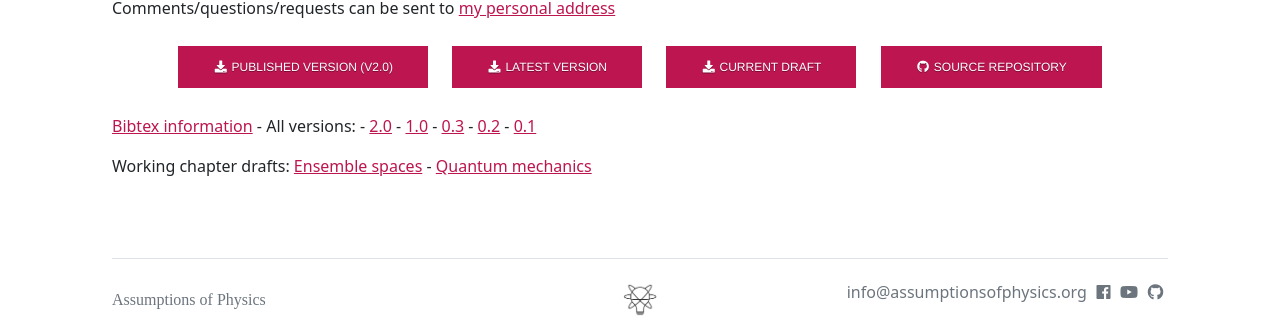
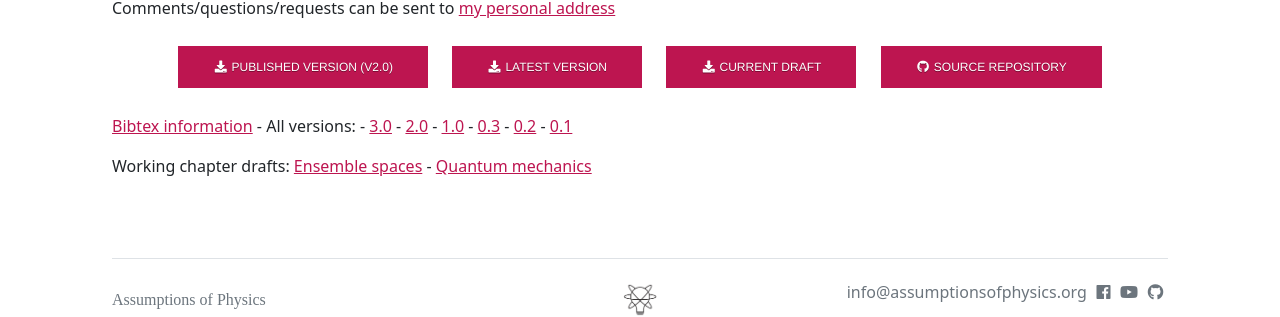
Before and after one commit to assumptionsofphysics/assumptionsofphysics.github.io, a Jekyll site: the page built from book/index.html, in a window 1280 px wide. Shown: the part 199-516 px from the top of the page. Built offline with Jekyll 4.4.1, drawn with Linux system fonts in a browser that asks for light colours; nearby versions of some CDN libraries; some web fonts are replaced.

Commit message:
Releasing version 3.0

```diff
--- a/book/index.html
+++ b/book/index.html
@@ -15,12 +15,13 @@
                 Comments/questions/requests can be sent to <a href="mailto:carcassi@umich.edu">my personal address</a></p>
             <p style="text-align: center">
                 <a style="margin: 10px" class="btn btn-primary btn-large" href="https://doi.org/10.3998/mpub.12204707"><i class="fas fa-download fa-fw"></i>&nbsp;Published version (v2.0)</a>
-                <a style="margin: 10px" class="btn btn-primary btn-large" href="AssumptionsOfPhysicsV2.0.pdf"><i class="fas fa-download fa-fw"></i>&nbsp;Latest version</a>
+                <a style="margin: 10px" class="btn btn-primary btn-large" href="AssumptionsOfPhysicsV3.0.pdf"><i class="fas fa-download fa-fw"></i>&nbsp;Latest version</a>
                 <a style="margin: 10px" class="btn btn-primary btn-large" href="https://latexonline.cc/compile?git=https%3A%2F%2Fgithub.com%2Fassumptionsofphysics%2Fbook&target=book.tex&command=pdflatex&trackId=1505754735843"><i class="fas fa-download fa-fw"></i>&nbsp;Current draft</a>
                 <a style="margin: 10px" class="btn btn-primary btn-large" href="https://github.com/assumptionsofphysics/book"><i class="fab fa-github fa-fw"></i>&nbsp;Source repository</a>
             </p>
             <p><a href="../assumptionsofphysics.bib">Bibtex information</a> -
                 All versions:  -
+                <a href="AssumptionsOfPhysicsV3.0.pdf">3.0</a> -
                 <a href="AssumptionsOfPhysicsV2.0.pdf">2.0</a> -
                 <a href="AssumptionsOfPhysicsV1.0.pdf">1.0</a> -
                 <a href="AssumptionsOfPhysicsV0.3.pdf">0.3</a> -
```
Also changed, not shown: 1 other file.
